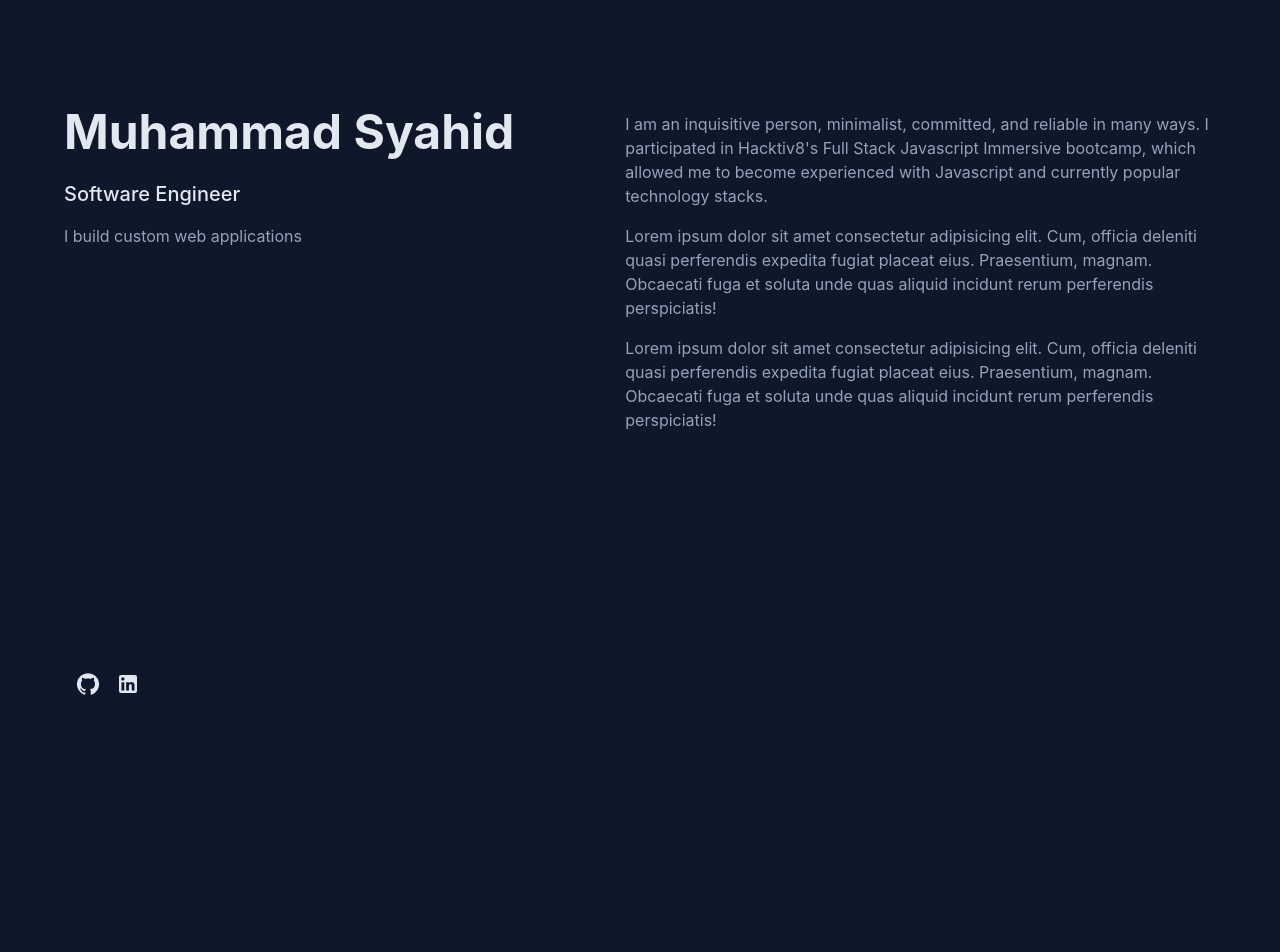
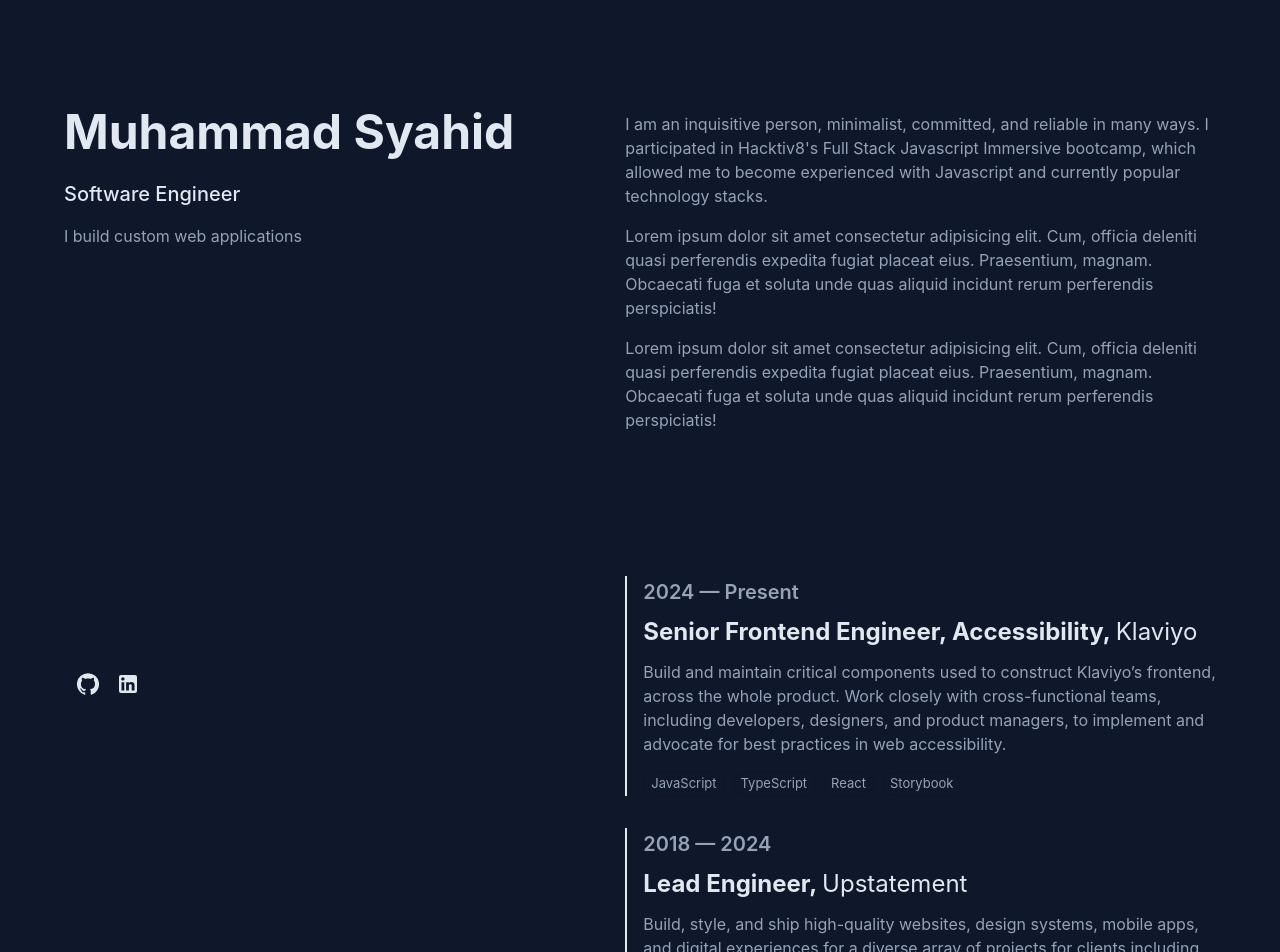
Before and after one commit to SyahidbinFadlyl/e-portofolio, a Next.js app: page / in a window 1280 px wide. Shown: the top 952 px of the page. Before the commit the page ends 800 px from the top, so only its background shows below. Built offline with nearby package versions, Linux system fonts and the light colour scheme.

Commit message:
Update Experience component with data and ExperienceCard component.- Add experiences and render ExperienceCards

```diff
--- a/src/components/Content/Experience.tsx
+++ b/src/components/Content/Experience.tsx
@@ -1,5 +1,46 @@
-import { Box } from "@mui/material";
+import React from "react";
+import { Box, Container, Typography } from "@mui/material";
+import ExperienceCard, { Experience } from "../ExperienceCard";
 
 export default function Experience() {
-  return <Box></Box>;
+  const experiences: Experience[] = [
+    {
+      year: "2024 — Present",
+      title: "Senior Frontend Engineer, Accessibility",
+      company: "Klaviyo",
+      description:
+        "Build and maintain critical components used to construct Klaviyo’s frontend, across the whole product. Work closely with cross-functional teams, including developers, designers, and product managers, to implement and advocate for best practices in web accessibility.",
+      skills: ["JavaScript", "TypeScript", "React", "Storybook"],
+    },
+    {
+      year: "2018 — 2024",
+      title: "Lead Engineer",
+      company: "Upstatement",
+      description:
+        "Build, style, and ship high-quality websites, design systems, mobile apps, and digital experiences for a diverse array of projects for clients including Harvard Business School, Everytown for Gun Safety, Pratt Institute, Koala Health, Vanderbilt University, The 19th News, etc. Provide leadership within engineering department through close collaboration, knowledge shares, and internal tools development.",
+      skills: [
+        "JavaScript",
+        "TypeScript",
+        "HTML & SCSS",
+        "React",
+        "Next.js",
+        "React Native",
+        "WordPress",
+        "Contentful",
+        "Node.js",
+        "PHP",
+      ],
+    },
+    // tambahkan pengalaman lain sesuai data kamu
+  ];
+  return (
+    <Box>
+      {/* <Typography sx={{ fontWeight: 700, mb: 4 }}>Experience</Typography> */}
+      <Box>
+        {experiences.map((exp, idx) => (
+          <ExperienceCard key={idx} experience={exp} />
+        ))}
+      </Box>
+    </Box>
+  );
 }
--- /dev/null
+++ b/src/components/ExperienceCard/index.tsx
@@ -0,0 +1,77 @@
+import React from "react";
+import { Box, Typography, Chip, useTheme } from "@mui/material";
+
+export type Experience = {
+  year: string;
+  title: string;
+  company: string;
+  description: string;
+  skills: string[];
+};
+
+interface ExperienceCardProps {
+  experience: Experience;
+}
+
+export default function ExperienceCard({ experience }: ExperienceCardProps) {
+  const theme = useTheme();
+
+  return (
+    <Box
+      sx={{
+        borderLeft: `2px solid ${theme.palette.primary.main}`,
+        pl: 2, // padding-left
+        mb: 4, // margin-bottom
+        position: "relative",
+      }}
+    >
+      {/* Tahun */}
+      <Typography
+        variant="h6"
+        component="div"
+        sx={{
+          fontWeight: 600,
+          color: theme.palette.text.secondary,
+        }}
+      >
+        {experience.year}
+      </Typography>
+
+      {/* Posisi & Perusahaan */}
+      <Typography variant="h5" component="div" sx={{ fontWeight: 700, mt: 1 }}>
+        {experience.title},{" "}
+        <Typography
+          component="span"
+          variant="h5"
+          sx={{ fontWeight: 400, color: theme.palette.text.primary }}
+        >
+          {experience.company}
+        </Typography>
+      </Typography>
+
+      {/* Deskripsi */}
+      <Typography
+        variant="body1"
+        sx={{ mt: 1.5, color: theme.palette.text.secondary }}
+      >
+        {experience.description}
+      </Typography>
+
+      {/* Skills */}
+      <Box sx={{ display: "flex", flexWrap: "wrap", gap: 1, mt: 2 }}>
+        {experience.skills.map((skill, i) => (
+          <Chip
+            key={i}
+            label={skill}
+            size="small"
+            variant="outlined"
+            sx={{
+              borderColor: theme.palette.divider,
+              color: theme.palette.text.secondary,
+            }}
+          />
+        ))}
+      </Box>
+    </Box>
+  );
+}
--- a/src/pages/_app.tsx
+++ b/src/pages/_app.tsx
@@ -5,13 +5,17 @@
   palette: {
     mode: "light",
     primary: {
-      main: "#1976d2",
+      main: "#e2e8f0",
     },
     secondary: {
-      main: "#ff4081",
+      main: "#94A3B8",
     },
     background: {
       default: "rgba(15, 23, 42, 1)",
+    },
+    text: {
+      primary: "#e2e8f0",
+      secondary: "#94A3B8",
     },
   },
   typography: {
```
